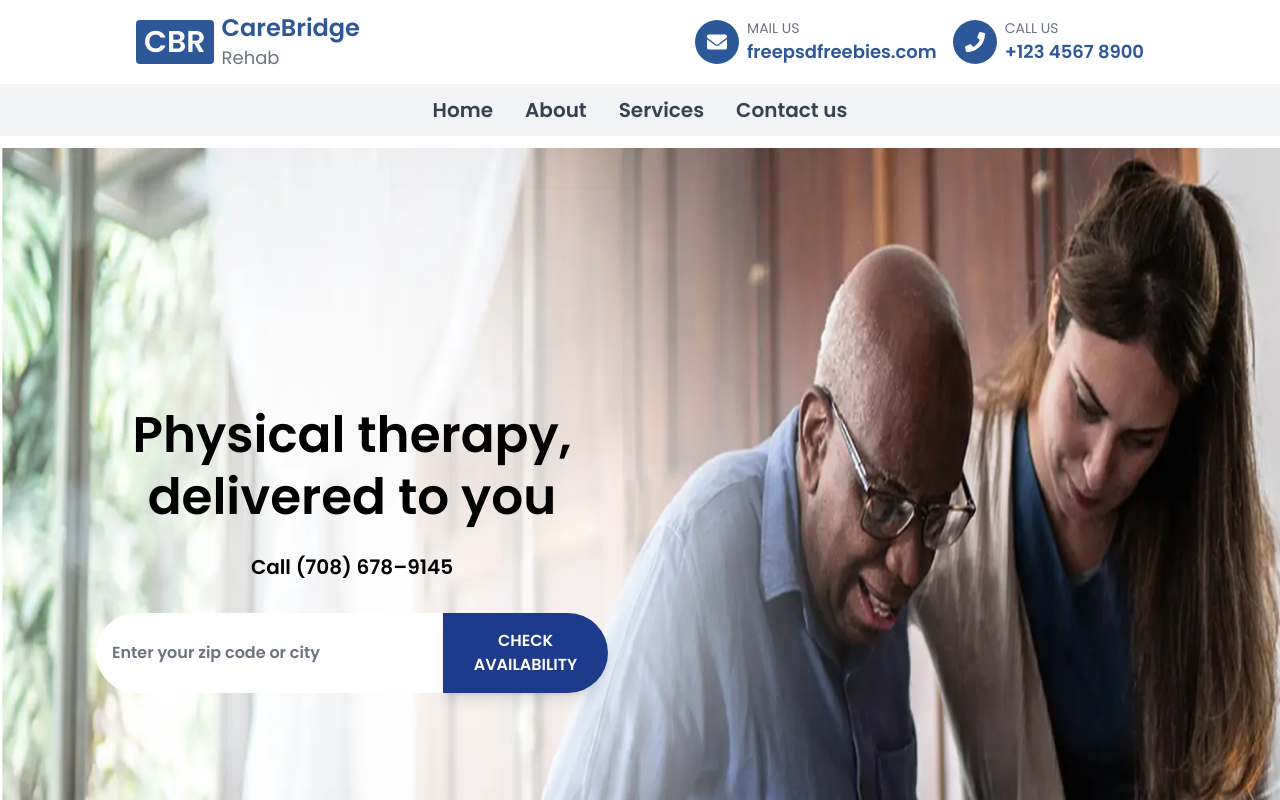
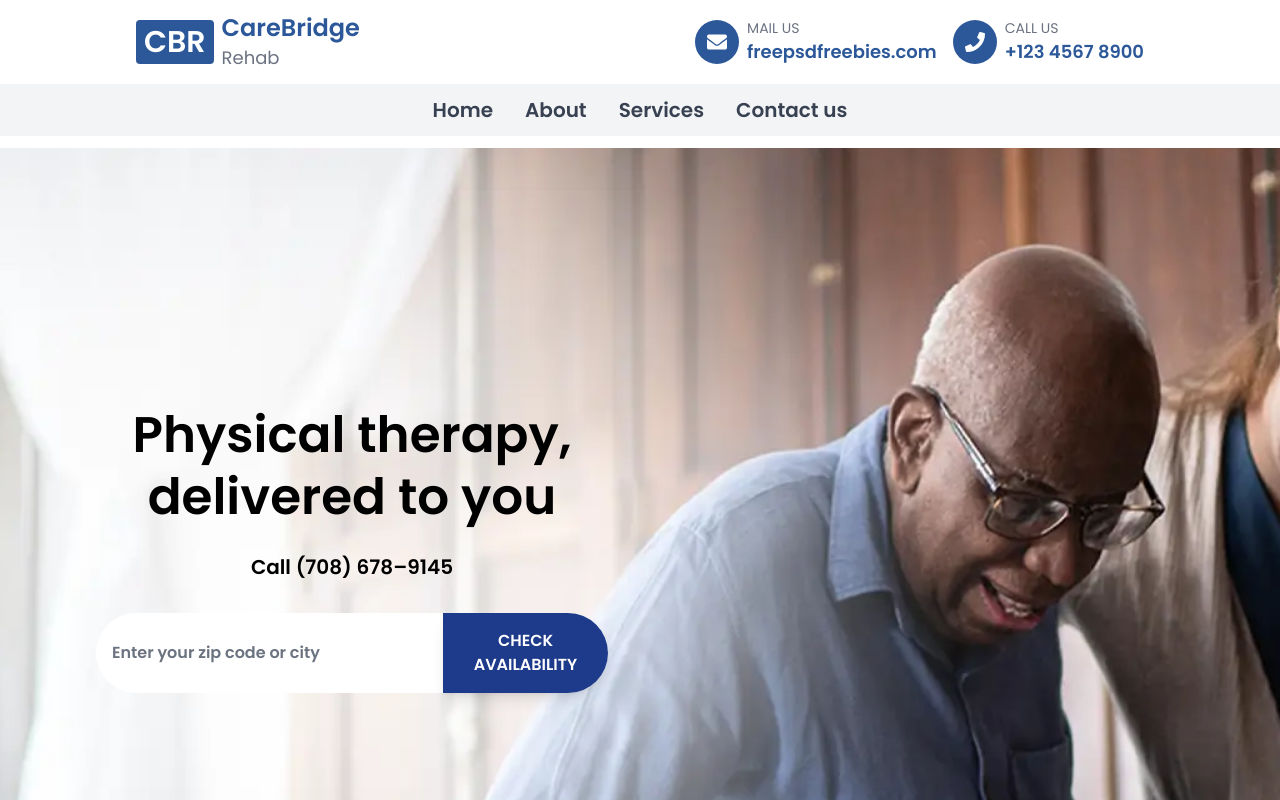
Before and after one commit to Asmaa63/CareBridge, a React (Vite) app: page / in a window 1280 px wide. Shown: the top 800 px of the page. Built offline with nearby package versions, Linux system fonts and the light colour scheme.

Commit message:
editing photo

```diff
--- a/src/Components/Home/Home.tsx
+++ b/src/Components/Home/Home.tsx
@@ -8,7 +8,7 @@ const Home: React.FC = () => {
       <img
         src={HomeImage}
         alt="Home"
-        className="h-full w-full lg:object-fill md:object-cover sm:object-cover xs:object-cover " // تغير إلى object-cover في الشاشات الأصغر
+        className="h-full w-full object-cover " // تغير إلى object-cover في الشاشات الأصغر
       />
       <div className="absolute text-black px-4 md:items-start md:left-20">
         <div className="text-center md:text-left max-w-2xl mx-auto md:mx-0">
```
